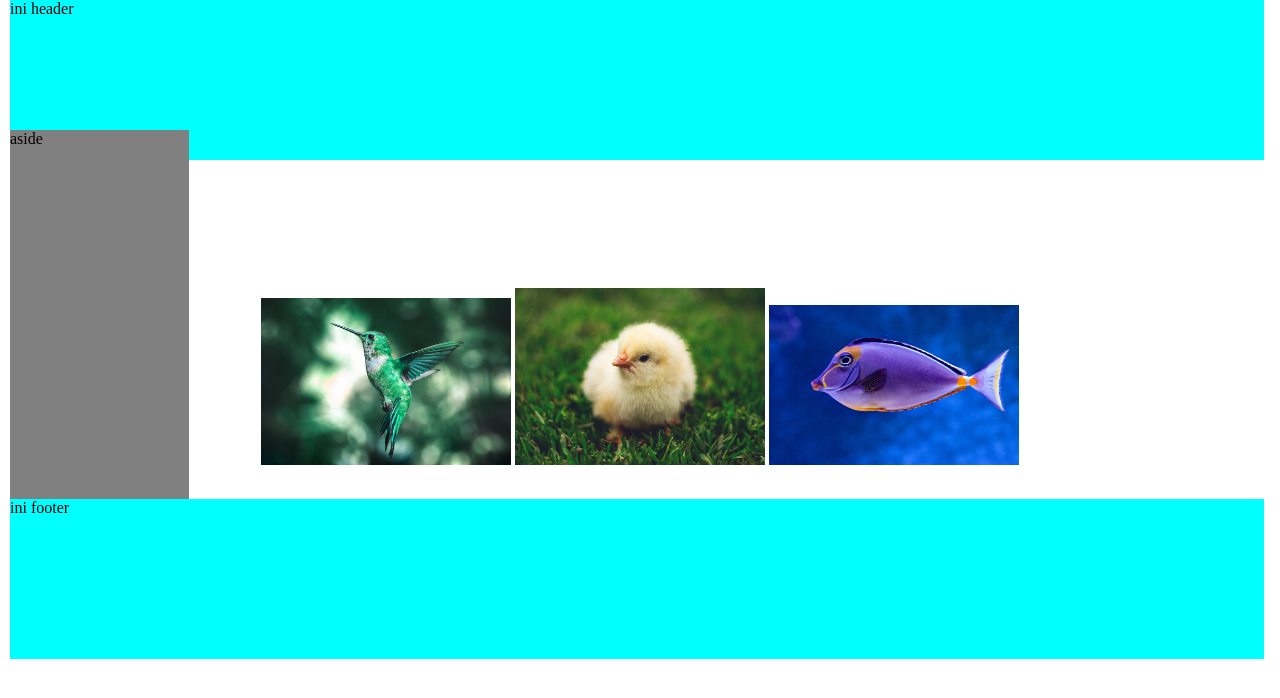
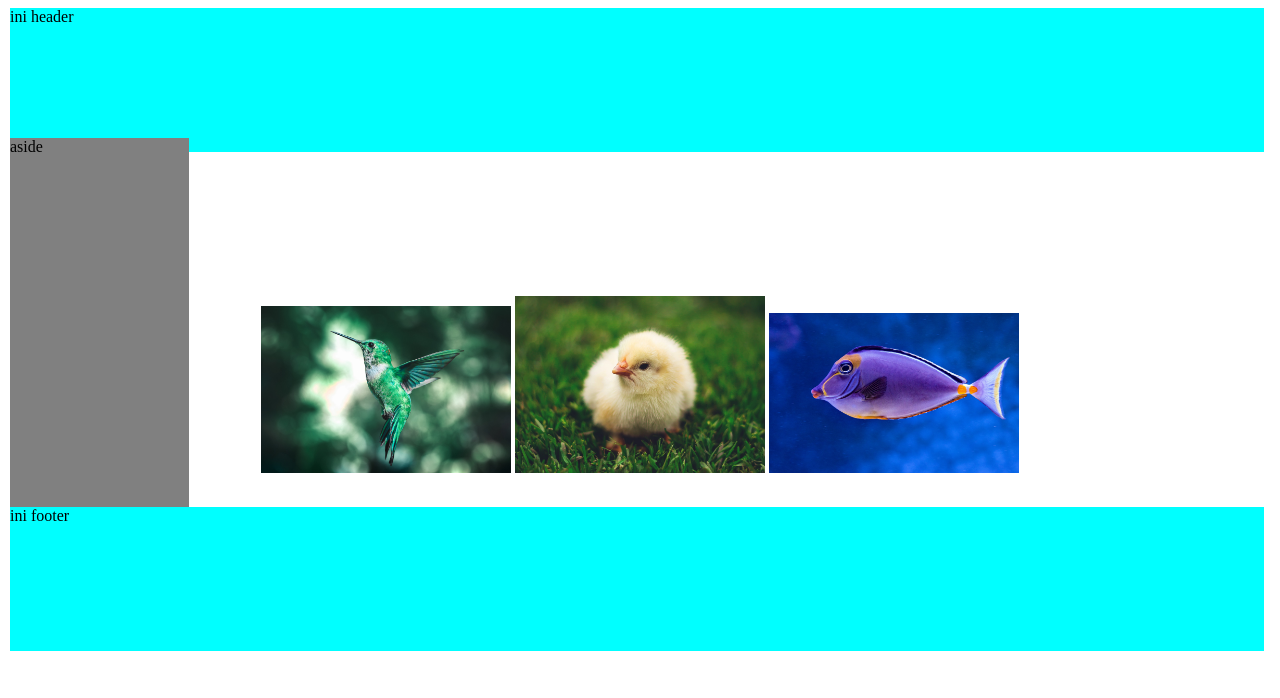
Before and after one commit to acengSI09/prakweb1-rizqirifah, a plain HTML site: page tugas3.html in a window 1280 px wide. Drawn offline with Linux system fonts and the light colour scheme; files that its build step writes are made by us from their sources; files whose address does not match are found by name.

Commit message:
Update tugas3.css

```diff
--- a/tugas3.css
+++ b/tugas3.css
@@ -1,12 +1,8 @@
-body{
-    margin: 0;
-    padding: 0;
-}
 header, footer{
     background-color:cyan;
-    height: 20vh;
+    height: 18vh;
     width: 98vw;
-    position: absolute;
+    position: fixed;
     left: 10px;
 }
 #main{
```
